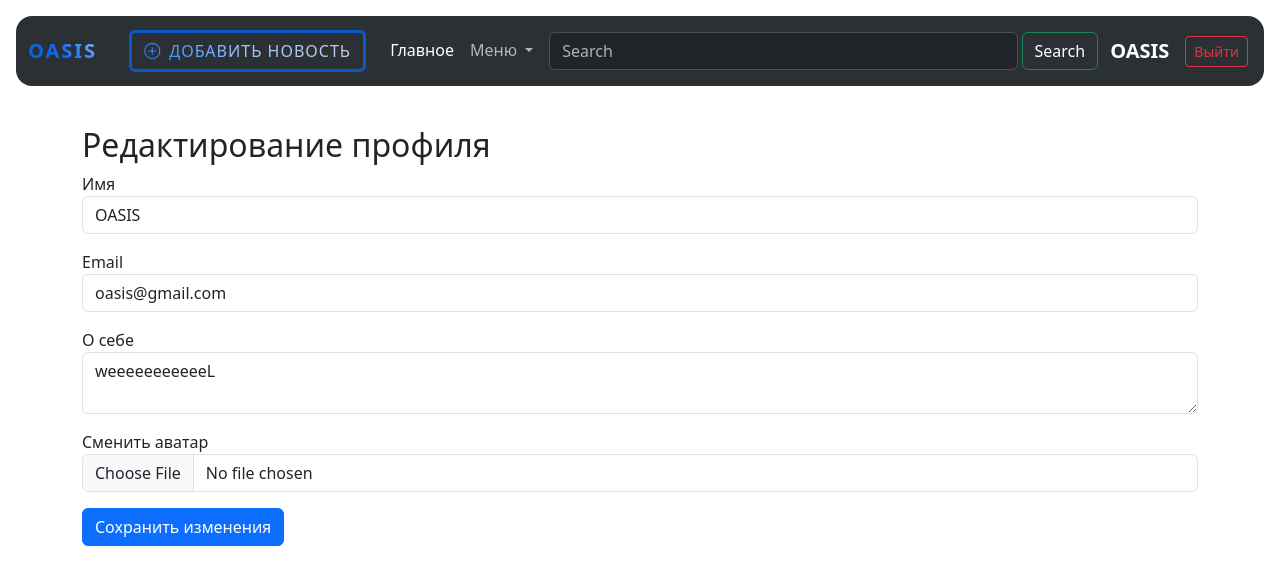
After one commit to Ek2011/web_app, a Flask app: page /edit_profile in a window 1280 px wide. The commit adds this page. Shown: the top 585 px of the page. Run offline with Flask 3, Linux system fonts and the light colour scheme; a user stored in the database is signed in; some libraries are stand-ins or nearby versions.

Commit message:
edit_profile!!!ЭТО ВЛАД ДЕЛАЛ!!!

```diff
--- /dev/null
+++ b/forms/edit_profile.py
@@ -0,0 +1,11 @@
+from flask_wtf import FlaskForm
+from wtforms import StringField, TextAreaField, SubmitField
+from flask_wtf.file import FileField, FileAllowed
+from wtforms.validators import DataRequired
+
+class EditProfileForm(FlaskForm):
+    name = StringField('Имя', validators=[DataRequired()])
+    email = StringField('Email', validators=[DataRequired()])
+    about = TextAreaField('О себе')
+    file = FileField('Сменить аватар', validators=[FileAllowed(['jpg', 'png', 'jpeg', 'gif'])])
+    submit = SubmitField('Сохранить изменения')
--- a/main.py
+++ b/main.py
@@ -3,6 +3,7 @@ from flask import Flask, render_template, redirect, request, abort
 from flask_login import LoginManager, login_user, login_required, logout_user, current_user
 from sqlalchemy import desc
 from werkzeug.utils import secure_filename
+from flask import flash, redirect
 
 from forms.news import NewsForm
 from forms.user import RegisterForm, LoginForm
@@ -11,12 +12,13 @@ from data.users import User
 from data import db_session
 from forms.comm import CommForm
 from data.comments import Comment
+from forms.edit_profile import EditProfileForm
 
 app = Flask(__name__)
 login_manager = LoginManager()
 login_manager.init_app(app)
 app.config['SECRET_KEY'] = 'yandexlyceum_secret_key'
-UPLOAD_FOLDER = "static/uploads/"
+app.config['UPLOAD_FOLDER'] = "static/uploads/"
 
 
 @login_manager.user_loader
@@ -251,7 +253,8 @@ def index():
             desc(News.created_date)).all()
     else:
         news = db_sess.query(News).filter(News.is_private != True).order_by(desc(News.created_date)).all()
-    return render_template("index.html", news=news, UPLOAD_FOLDER=UPLOAD_FOLDER)
+    return render_template("index.html", news=news, UPLOAD_FOLDER=app.config['UPLOAD_FOLDER'])
+
 
 
 @app.route("/my_news/<int:user_id>")
@@ -360,5 +363,37 @@ def profile(id):
     return render_template('profile.html', title=f'Профиль {user.name}', user=user, news=news)
 
 
+@app.route('/edit_profile', methods=['GET', 'POST'])
+@login_required
+def edit_profile():
+    form = EditProfileForm()
+    if form.validate_on_submit():
+        db_sess = db_session.create_session()
+        # Находим пользователя в базе по ID текущего пользователя
+        user = db_sess.query(User).filter(User.id == current_user.id).first()
+
+        if form.file.data:
+            file = form.file.data
+            filename = secure_filename(file.filename)
+            file.save(os.path.join(app.config['UPLOAD_FOLDER'], filename))
+            user.file = filename  # Меняем данные у найденного объекта user
+
+        user.name = form.name.data
+        user.email = form.email.data
+        user.about = form.about.data
+
+        db_sess.commit()  # Теперь commit увидит изменения в объекте user
+        flash('Профиль обновлен!')
+        return redirect(f'/profile/{user.id}')
+
+    # Предзаполнение формы текущими данными
+    elif request.method == 'GET':
+        form.name.data = current_user.name
+        form.email.data = current_user.email
+        form.about.data = current_user.about
+
+    return render_template('edit_profile.html', title='Редактирование профиля', form=form)
+
+
 if __name__ == '__main__':
     main()
--- /dev/null
+++ b/templates/edit_profile.html
@@ -0,0 +1,14 @@
+{% extends "base.html" %}
+{% block content %}
+<div class="container mt-4">
+    <h2>Редактирование профиля</h2>
+    <form action="" method="post" enctype="multipart/form-data">
+        {{ form.hidden_tag() }}
+        <div class="mb-3">{{ form.name.label }}<br>{{ form.name(class="form-control") }}</div>
+        <div class="mb-3">{{ form.email.label }}<br>{{ form.email(class="form-control") }}</div>
+        <div class="mb-3">{{ form.about.label }}<br>{{ form.about(class="form-control") }}</div>
+        <div class="mb-3">{{ form.file.label }}<br>{{ form.file(class="form-control") }}</div>
+        <p>{{ form.submit(class="btn btn-primary") }}</p>
+    </form>
+</div>
+{% endblock %}
--- a/templates/index.html
+++ b/templates/index.html
@@ -14,7 +14,7 @@
             {% set ful_file = '/' + UPLOAD_FOLDER + item.file %}
             {% if item.file.endswith(('.jpg', '.jpeg', '.png', '.gif', '.webp', '.svg')) %}
             <img src="{{ ful_file }}" class="card-img-top p-2" alt="{{ item.file }} ">
-            {% elif item.file.endswith(('.mp4', '.webm', '.ogg', '.mov')) %}
+            {% elif item.file.endswith(('.mp4', '.webm', '.ogg', '.mov', '.avi')) %}
             <video src="{{ ful_file }}" class="object-fit-contain p-2" controls></video>
             {% elif item.file.endswith(('.mp3', '.wav', '.ogg', '.m4a')) %}
             <audio src="{{ ful_file }}" controls style="width: 100%;" class="rounded-4 p-1"></audio>
```
Also changed, not shown: templates/profile.html (+7 -0 lines), db/blogs.db.
